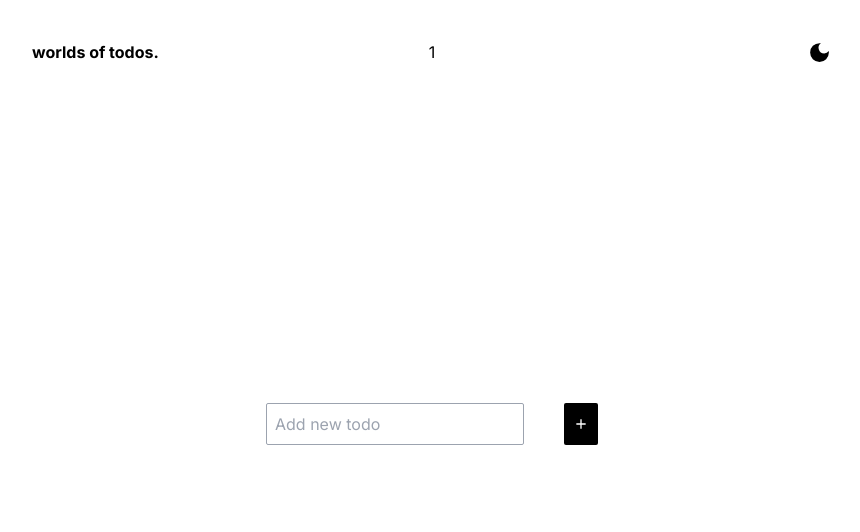
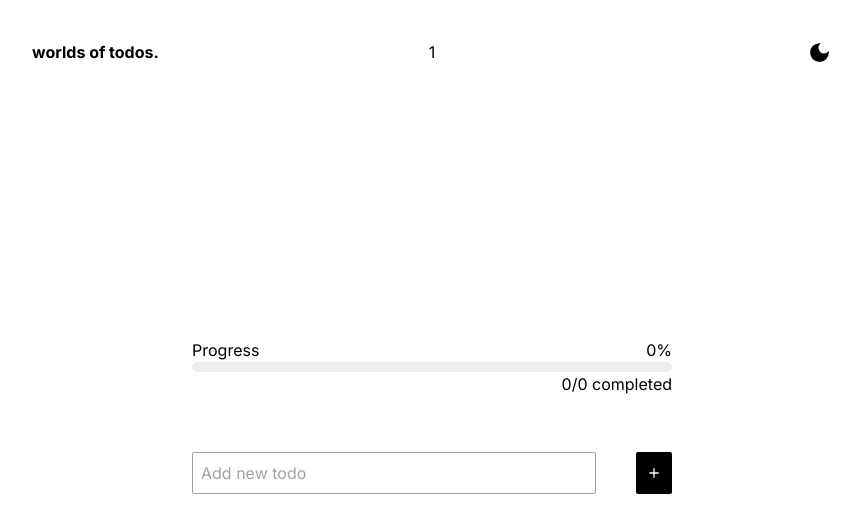
Before and after one commit to idriss007/nextjs-todo-app, a Next.js app: page /1 in a window 1280 px wide. Shown: the top 532 px of the page, without its empty margins (208-1068 px from the left). Built offline with nearby package versions, Linux system fonts and the light colour scheme.

Commit message:
Add progress bar and todo functions

```diff
--- a/package.json
+++ b/package.json
@@ -9,6 +9,9 @@
     "lint": "next lint"
   },
   "dependencies": {
+    "@emotion/react": "^11.11.1",
+    "@emotion/styled": "^11.11.0",
+    "@mui/material": "^5.14.8",
     "@types/node": "20.5.9",
     "@types/react": "18.2.21",
     "@types/react-dom": "18.2.7",
@@ -24,5 +27,6 @@
     "react-icons": "^4.10.1",
     "tailwindcss": "3.3.3",
     "typescript": "5.2.2"
-  }
+  },
+  "devDependencies": {}
 }
--- a/src/components/buttons/Button.tsx
+++ b/src/components/buttons/Button.tsx
@@ -12,6 +12,8 @@ type ButtonProps = {
   position?: string;
   type?: "button" | "submit";
   onClick?: any;
+  onMouseDown?: any;
+  disabled?: boolean;
 };
 
 const Button = (props: ButtonProps) => {
--- a/src/components/index.ts
+++ b/src/components/index.ts
@@ -2,3 +2,4 @@ export { default as Button } from "./buttons/Button";
 
 export { default as Navbar } from "./ui/Navbar";
 export { default as TodoItem } from "./ui/TodoItem";
+export { default as ProgressBar } from "./ui/ProgressBar";
--- /dev/null
+++ b/src/components/ui/ProgressBar.tsx
@@ -0,0 +1,24 @@
+import { styled } from "@mui/material/styles";
+import LinearProgress, {
+  linearProgressClasses,
+} from "@mui/material/LinearProgress";
+
+const BorderLinearProgress = styled(LinearProgress)(({ theme }) => ({
+  height: 10,
+  borderRadius: 5,
+  [`&.${linearProgressClasses.colorPrimary}`]: {
+    backgroundColor:
+      theme.palette.grey[theme.palette.mode === "light" ? 200 : 800],
+  },
+  [`& .${linearProgressClasses.bar}`]: {
+    borderRadius: 5,
+    backgroundColor: theme.palette.mode === "light" ? "#1a90ff" : "#308fe8",
+  },
+}));
+
+const ProgressBar = (props: { value: number }) => {
+  const { value } = props;
+  return <BorderLinearProgress variant="determinate" value={value} />;
+};
+
+export default ProgressBar;
--- a/src/components/ui/TodoItem.tsx
+++ b/src/components/ui/TodoItem.tsx
@@ -1,43 +1,114 @@
 import { TodoItem } from "@/types";
-import { MdOutlineDeleteForever, MdOutlineMode } from "react-icons/md";
+import {
+  MdCheckCircleOutline,
+  MdOutlineClose,
+  MdOutlineDeleteForever,
+  MdOutlineDone,
+  MdOutlineDragIndicator,
+  MdOutlineMode,
+} from "react-icons/md";
 import Button from "../buttons/Button";
-import { useAtom } from "jotai";
-import { todosAtom } from "@/helpers";
+import { useRef, useState } from "react";
+import en from "@/lang/en.json";
 
 type TodoItemProps = {
   todo: TodoItem;
   spaceName: string;
+  handleEdit: any;
+  handleDelete: any;
 };
 
 const TodoItem = (props: TodoItemProps) => {
-  const { todo, spaceName } = props;
+  const { todo, spaceName, handleEdit, handleDelete } = props;
 
-  const [todos, setTodos] = useAtom(todosAtom(spaceName));
+  const [isEditing, setIsEditing] = useState(false);
+  const [todoText, setTodoText] = useState(todo.text);
 
-  const handleDelete = (e: React.MouseEvent<HTMLButtonElement>) => {
-    setTodos((prevValue) =>
-      prevValue.filter((td) => {
-        return td.id !== todo.id;
-      })
-    );
-  };
+  const ref = useRef<HTMLInputElement>(null);
 
   return (
     <div className="flex items-center justify-between">
+      <div className="flex gap-1 w-full items-center">
+        <MdOutlineDragIndicator />
+        <Button
+          bgColor={todo.completed ? "bg-green-500" : "bg-neutral-300"}
+          padding="p-1"
+          width="100%"
+          onClick={() => {
+            handleEdit({ ...todo, completed: !todo.completed });
+          }}
+        >
+          <MdOutlineDone
+            visibility={todo.completed ? undefined : "hidden"}
+            color="white"
+          />
+        </Button>
         <input
-        className="dark:bg-neutral-600"
+          className="dark:bg-neutral-600 ml-1 p-1 px-2"
           type="text"
-        value={todo.text}
-        readOnly
+          value={todoText}
+          readOnly={!isEditing}
+          ref={ref}
+          onChange={(e: React.FormEvent<HTMLInputElement>) => {
+            setTodoText((e.target as HTMLInputElement).value);
+          }}
         />
-      {/* {todo.text} */}
-      <div className="">
-        <Button hover="" bgColor="">
+      </div>
+      <div className="flex">
+        {isEditing ? (
+          <Button
+            padding="p-1"
+            hover=""
+            bgColor=""
+            disabled={todo.text == todoText}
+            onClick={() => {
+              if (confirm(en.editConfirmationMessage)) {
+                handleEdit({ ...todo, text: todoText });
+                setIsEditing(false);
+              }
+            }}
+          >
+            <MdOutlineDone
+              color={todo.text == todoText ? "#d4d4d8" : "#22c55e"}
+            />
+          </Button>
+        ) : (
+          <Button
+            padding="p-1"
+            hover=""
+            bgColor=""
+            onClick={() => {
+              setIsEditing(true);
+              ref.current?.focus();
+            }}
+          >
             <MdOutlineMode color="#0ea5e9" />
           </Button>
-        <Button hover="" bgColor="" onClick={handleDelete}>
+        )}
+        {isEditing ? (
+          <Button
+            padding="p-1"
+            hover=""
+            bgColor=""
+            onClick={() => {
+              // if (confirm("Are you sure to exit edit mode?")) {
+              setTodoText(todo.text);
+              setIsEditing(false);
+              // }
+            }}
+          >
+            <MdOutlineClose color="#facc15" />
+          </Button>
+        ) : (
+          <Button
+            padding="p-1"
+            hover=""
+            bgColor=""
+            onClick={() => handleDelete(todo.id)}
+          >
             <MdOutlineDeleteForever color="#ef4444" />
           </Button>
+        )}
       </div>
     </div>
   );
--- a/src/lang/en.json
+++ b/src/lang/en.json
@@ -6,5 +6,6 @@
   },
   "_createTodo": {
     "inputPlaceholder": "Add new todo"
-  }
+  },
+  "editConfirmationMessage": "Are you sure about editing todo?"
 }
--- a/src/pages/[id].tsx
+++ b/src/pages/[id].tsx
@@ -1,8 +1,9 @@
-import { Button, TodoItem } from "@/components";
+import { Button, ProgressBar, TodoItem } from "@/components";
 import { useRouter } from "next/router";
-import { useEffect, useState } from "react";
+import { useEffect } from "react";
 import en from "@/lang/en.json";
 import { MdAdd } from "react-icons/md";
+import { TodoItem as TodoItemType } from "@/types";
 
 import { useAtom } from "jotai";
 import { todoTextAtom, todosAtom } from "@/helpers";
@@ -26,7 +27,29 @@ const Page = () => {
         `${worldNames ? `${worldNames}, ${spaceName}` : `${spaceName}`}`
       );
     }
-  }, [router.query.id]);
+  }, [spaceName]);
+
+  const handleEdit = (editedTodo: TodoItemType) => {
+    setTodos((prevValue) => {
+      return prevValue.map((td) => {
+        if (td.id === editedTodo.id) {
+          return editedTodo;
+        } else {
+          return td;
+        }
+      });
+    });
+  };
+
+  const handleDelete = (id: number) => {
+    setTodos((prevValue) => {
+      const updatedTodos = prevValue.filter((td) => {
+        return td.id !== id;
+      });
+      updatedTodos.forEach((td, i) => (td.position = i + 1));
+      return updatedTodos;
+    });
+  };
 
   const handleSubmit = (e: React.FormEvent<HTMLFormElement>) => {
     e.preventDefault();
@@ -35,7 +58,12 @@ const Page = () => {
       setTodos((prevValues) => {
         return [
           ...prevValues,
-          { id: generateUniqeId(), text: todo, completed: false },
+          {
+            id: generateUniqeId(),
+            text: todo,
+            completed: false,
+            position: todos?.length ? todos.length + 1 : 1,
+          },
         ];
       });
       setTodo("");
@@ -56,11 +84,51 @@ const Page = () => {
 
   return (
     <div className="flex flex-col flex-1 justify-center items-center">
-      <div className="">
-        <div className="flex flex-col gap-0">
+      <div className="w-3/5">
+        <div className="mb-10">
+          <div className="flex justify-between">
+            <p>Progress</p>
+            <p>
+              {todos.length <= 0
+                ? "0%"
+                : `${Math.round(
+                    (todos.filter((todo) => todo.completed === true).length /
+                      todos.length) *
+                      100
+                  )}%`}
+            </p>
+          </div>
+          <ProgressBar
+            value={
+              todos.length <= 0
+                ? 0
+                : (todos.filter((todo) => todo.completed === true).length /
+                    todos.length) *
+                  100
+            }
+          />
+          <p className="text-end">
+            {`${todos.filter((todo) => todo.completed === true).length}/${
+              todos.length
+            }`}{" "}
+            completed
+          </p>
+        </div>
+        <div className=""></div>
+        <div className="flex flex-col gap-1">
           {todos?.length > 0
             ? todos.map((todo, i) => {
-                return <TodoItem key={i} todo={todo} spaceName={spaceName} />;
+                return (
+                  // <div draggable key={todo.id}>
+                  <TodoItem
+                    key={todo.id}
+                    todo={todo}
+                    spaceName={spaceName}
+                    handleEdit={handleEdit}
+                    handleDelete={handleDelete}
+                  />
+                  // </div>
+                );
               })
             : null}
         </div>
--- a/src/pages/_document.tsx
+++ b/src/pages/_document.tsx
@@ -8,7 +8,7 @@ export default function Document() {
       <body>
         <Main />
         <NextScript />
-        <Script src="theme.ts" strategy="beforeInteractive" />
+        <Script src="theme.js" strategy="beforeInteractive" />
       </body>
     </Html>
   );
--- a/src/types/todoItem.ts
+++ b/src/types/todoItem.ts
@@ -1,4 +1,5 @@
 type TodoItem = {
+  position: number;
   id: number;
   text: string;
   completed: boolean;
--- a/tsconfig.json
+++ b/tsconfig.json
@@ -18,6 +18,6 @@
       "@/*": ["./src/*"]
     }
   },
-  "include": ["next-env.d.ts", "**/*.ts", "**/*.tsx", "public/theme.ts"],
+  "include": ["next-env.d.ts", "**/*.ts", "**/*.tsx", "public/theme.js"],
   "exclude": ["node_modules"]
 }
```
Also changed, not shown: public/theme.js (renamed from public/theme.ts), 1 other file (tests, documents, lock files or other folders). Lines whose indentation alone changed are shown as unchanged.
